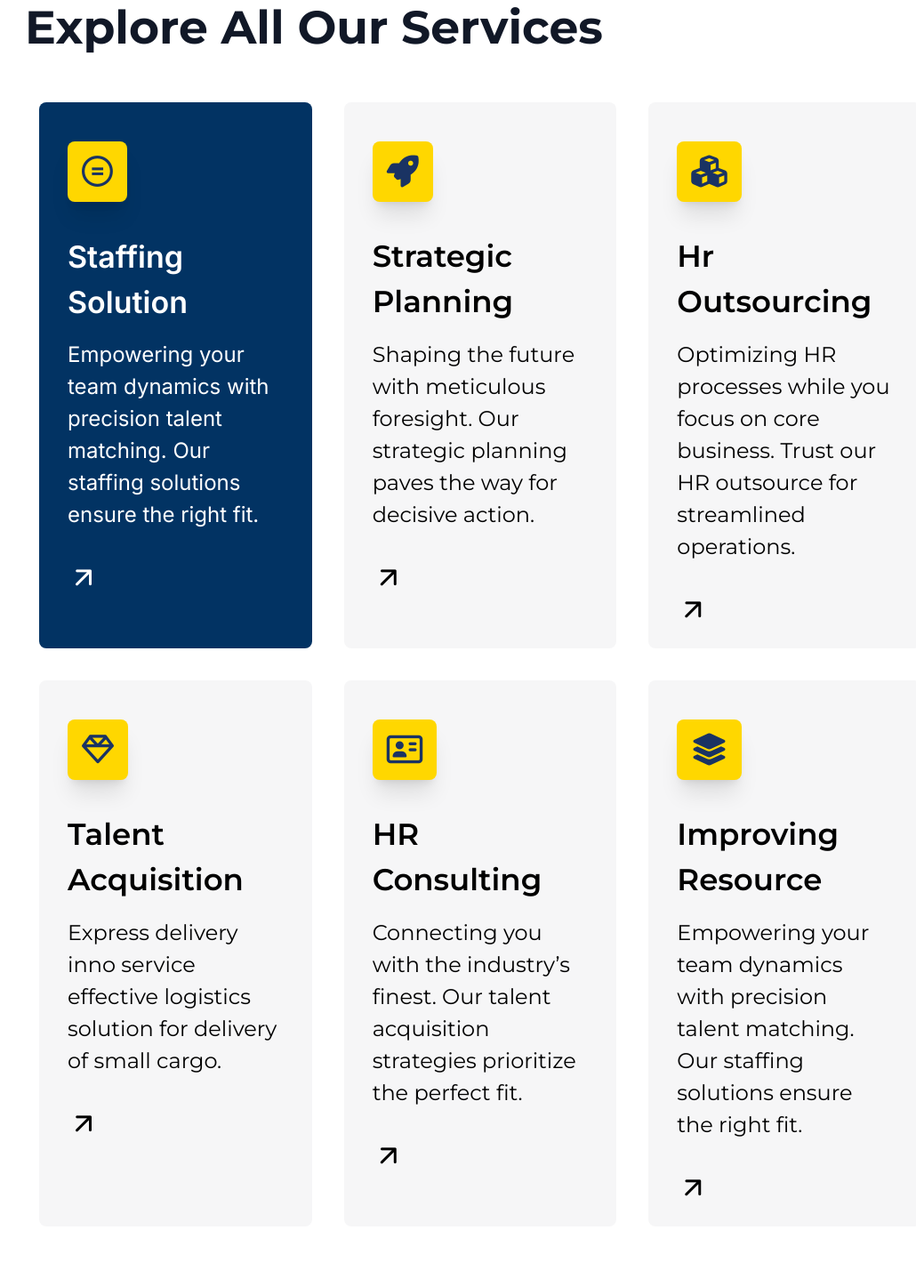
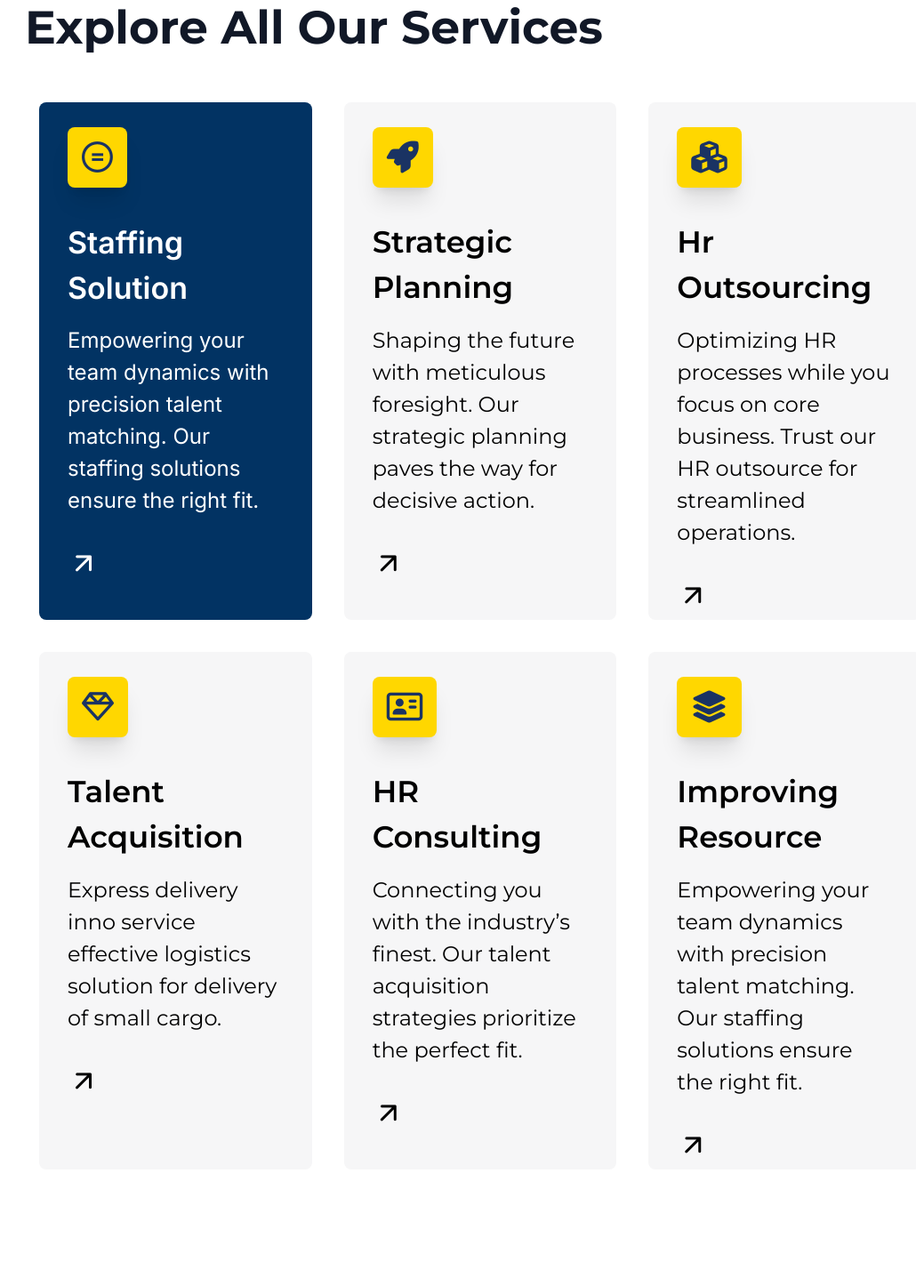
Before and after one commit to ayush969696/Demo-Website, a React (Vite) app: page / in a window 1280 px wide. Shown: the part 2244-3690 px from the top of the page at 89% size, without its empty margins (100-1130 px from the left). Built offline with nearby package versions, Linux system fonts and the light colour scheme.

Commit message:
adding new

```diff
--- a/src/components/Services.jsx
+++ b/src/components/Services.jsx
@@ -15,7 +15,7 @@ function Services() {
       </h3>
 
       <div className="grid grid-cols-1 md:grid-cols-2 lg:grid-cols-3 gap-9 p-4 my-6 ">
-        <div className="px-8 py-6 rounded-lg text-start  bg-[#023363] hover:translate-y-[-10px] cursor-pointer transition-transform duration-300 ease-in-out font-Inter">
+        <div className="px-8 py-2 rounded-lg text-start  bg-[#023363] hover:translate-y-[-10px] cursor-pointer transition-transform duration-300 ease-in-out font-Inter">
           <i class="fa-brands fa-creative-commons-nd text-4xl bg-[#ffd700] p-4 my-5 rounded-lg shadow-xl text-[#1a3363]"></i>
           <h3 className="text-[26px] md:text-[34px] font-semibold my-2 md:my-4 text-white">
             Staffing Solution
@@ -24,10 +24,10 @@ function Services() {
             Empowering your team dynamics with precision talent matching. Our
             staffing solutions ensure the right fit.
           </p>
-          <i class="uil uil-arrow-up-right text-4xl text-white "></i>
+          <i class="uil uil-arrow-up-right text-4xl text-white"></i>
         </div>
 
-        <div className="px-8 py-6 rounded-lg text-start bg-[#f6f6f7] hover:bg-[#023363] text-black hover:text-white hover:translate-y-[-10px] cursor-pointer transition duration-300 ease-in-out font-Montserrat">
+        <div className="px-8 py-2 rounded-lg text-start bg-[#f6f6f7] hover:bg-[#023363] text-black hover:text-white hover:translate-y-[-10px] cursor-pointer transition duration-300 ease-in-out font-Montserrat">
           <i class="fa-solid fa-rocket text-4xl bg-[#ffd700] p-4 my-5 rounded-lg shadow-xl text-[#1a3363]"></i>
 
           <h3 className="text-[26px] md:text-[34px] font-semibold my-2 md:my-4 ">
@@ -40,7 +40,7 @@ function Services() {
           <i class="uil uil-arrow-up-right text-4xl"></i>
         </div>
 
-        <div className="px-8 py-6 rounded-lg text-start bg-[#f6f6f7] text-black hover:bg-[#023363] hover:text-white hover:translate-y-[-10px] cursor-pointer transition duration-300 ease-in-out font-Montserrat">
+        <div className="px-8 py-2 rounded-lg text-start bg-[#f6f6f7] text-black hover:bg-[#023363] hover:text-white hover:translate-y-[-10px] cursor-pointer transition duration-300 ease-in-out font-Montserrat">
         <i class="fa-solid fa-cubes text-4xl bg-[#ffd700] p-4 my-5 rounded-lg shadow-xl text-[#1a3363]"></i>
           <h3 className="text-[26px] md:text-[34px] font-semibold my-2 md:my-4 ">
             Hr Outsourcing
@@ -51,7 +51,7 @@ function Services() {
           <i class="uil uil-arrow-up-right text-4xl  "></i>
         </div>
 
-        <div className="px-8 py-6 rounded-lg text-start bg-[#f6f6f7] text-black hover:bg-[#023363] hover:text-white hover:translate-y-[-10px] cursor-pointer transition duration-300 ease-in-out font-Montserrat">
+        <div className="px-8 py-2 rounded-lg text-start bg-[#f6f6f7] text-black hover:bg-[#023363] hover:text-white hover:translate-y-[-10px] cursor-pointer transition duration-300 ease-in-out font-Montserrat">
           <i class="fa-regular fa-gem text-4xl bg-[#ffd700] p-4 my-5 rounded-lg shadow-xl text-[#1a3363]"></i>
           <h3 className="text-[26px] md:text-[34px] font-semibold my-2 md:my-4 ">
            Talent Acquisition
@@ -63,7 +63,7 @@ function Services() {
           <i class="uil uil-arrow-up-right text-4xl  "></i>
         </div>
 
-        <div className="px-8 py-6 rounded-lg text-start bg-[#f6f6f7] text-black hover:bg-[#023363] hover:text-white hover:translate-y-[-10px] cursor-pointer transition duration-300 ease-in-out font-Montserrat">
+        <div className="px-8 py-2 rounded-lg text-start bg-[#f6f6f7] text-black hover:bg-[#023363] hover:text-white hover:translate-y-[-10px] cursor-pointer transition duration-300 ease-in-out font-Montserrat">
           <i class="fa-regular fa-address-card text-4xl bg-[#ffd700] p-4 my-5 rounded-lg shadow-xl text-[#1a3363]"></i>
           <h3 className="text-[26px] md:text-[34px] font-semibold my-2 md:my-4 ">
           HR Consulting
@@ -75,7 +75,7 @@ function Services() {
           <i class="uil uil-arrow-up-right text-4xl  "></i>
         </div>
 
-        <div className="px-8 py-6 rounded-lg text-start bg-[#f6f6f7] text-black hover:bg-[#023363] hover:text-white hover:translate-y-[-10px] cursor-pointer transition duration-300 ease-in-out font-Montserrat">
+        <div className="px-8 py-2 rounded-lg text-start bg-[#f6f6f7] text-black hover:bg-[#023363] hover:text-white hover:translate-y-[-10px] cursor-pointer transition duration-300 ease-in-out font-Montserrat">
           <i class="fa-solid fa-layer-group text-4xl bg-[#ffd700] p-4 my-5 rounded-lg shadow-xl text-[#1a3363]"></i>
           <h3 className="text-[26px] md:text-[34px] font-semibold my-2 md:my-4 ">
          Improving Resource
```
